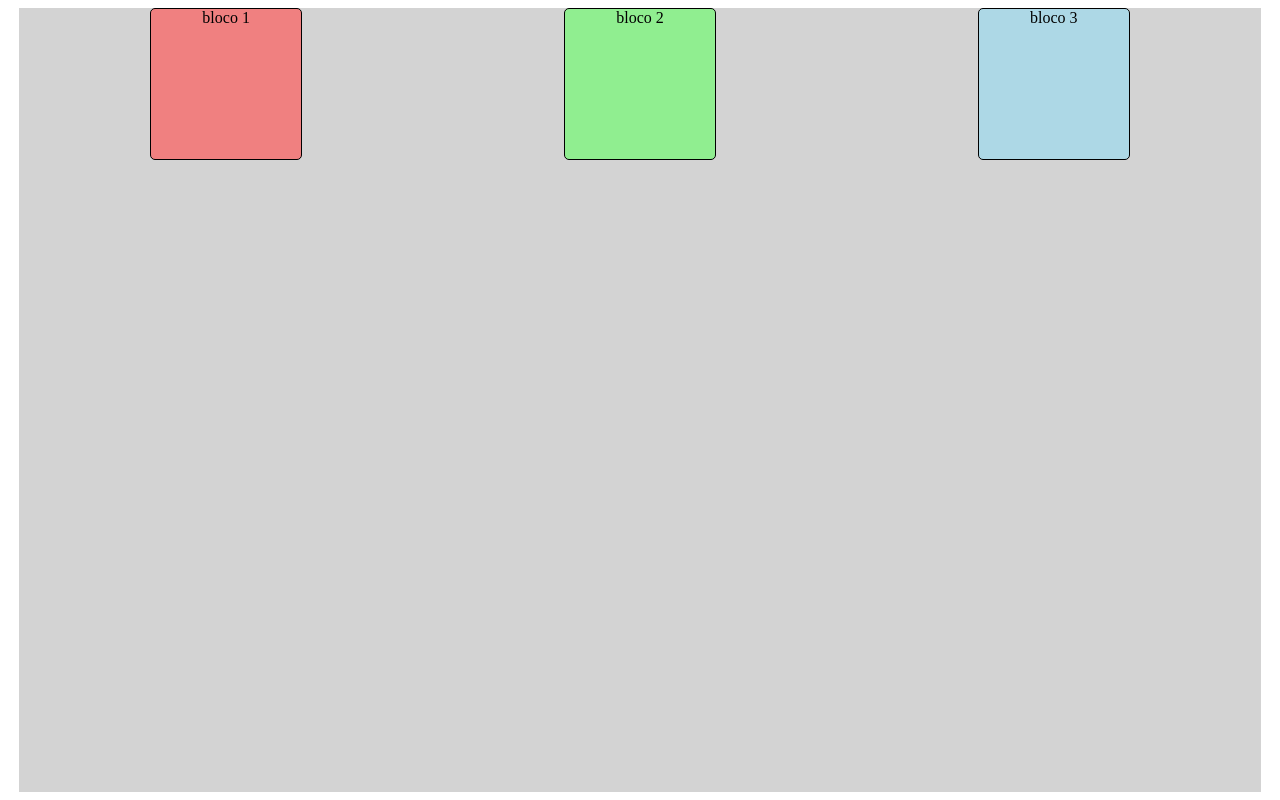
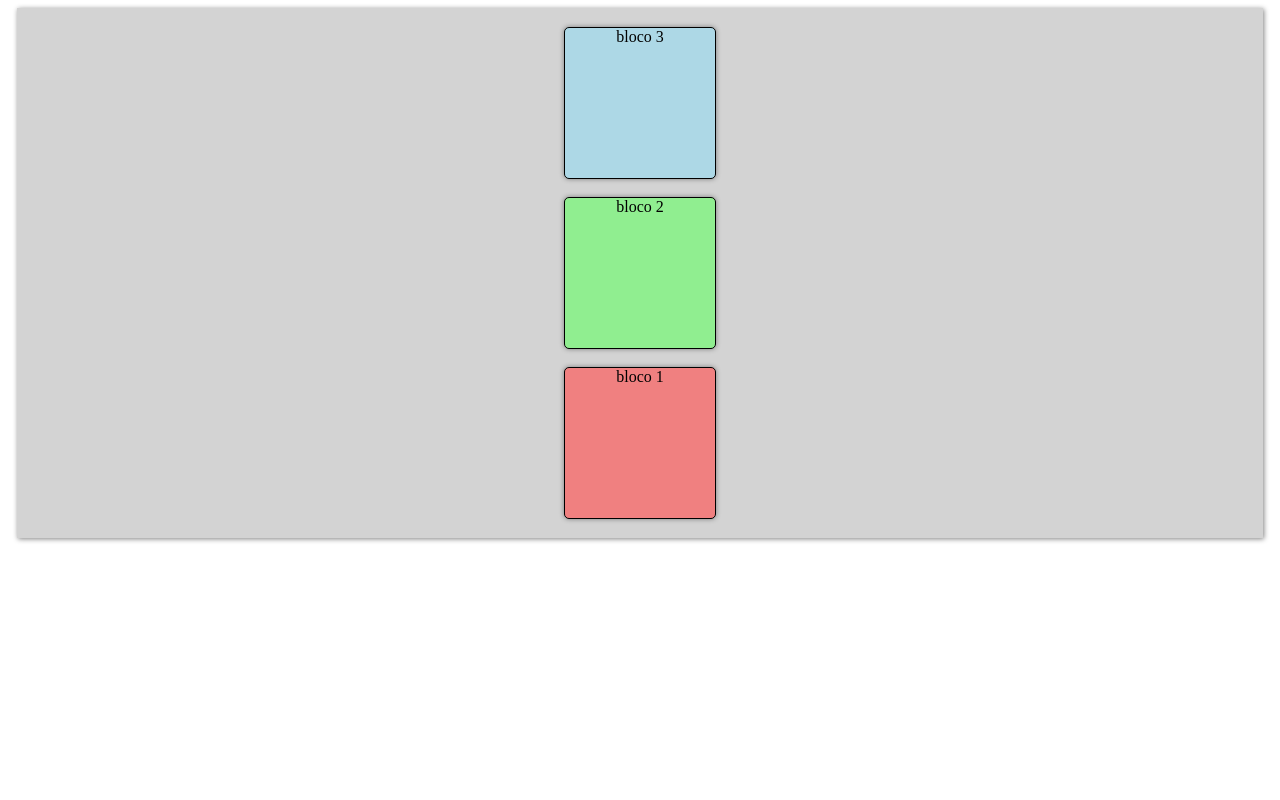
Before and after one commit to LuizFG17/html-css, a plain HTML site: page exercicios/ex027/flexbox.html in a window 1280 px wide. Drawn offline with Linux system fonts and the light colour scheme.

Commit message:
exercicio flexbox

```diff
--- a/exercicios/ex027/style.css
+++ b/exercicios/ex027/style.css
@@ -4,10 +4,16 @@
     display: flex;
     justify-content: space-around;
     background-color: lightgray;
-    height: 98vh;
-    width: 97vw;
-    flex-direction: row;
+    height: 500px;
+    width: 95vw;
+    flex-direction: column-reverse;
     margin: auto;
+    flex-wrap: wrap;
+    padding: 15px;
+    align-content: center;
+    row-gap: 10px;
+    column-gap: 10px;
+    box-shadow: 1px 1px 5px rgba(0, 0, 0, 0.493);
 }
 
 main > div {
@@ -20,6 +26,7 @@ main > div.b1 {
     border: 1px solid black;
     background-color: lightcoral;
     border-radius: 5px;
+    box-shadow: 0px 0px 5px rgba(0, 0, 0, 0.418);
 }
 
 main > div.b2 {
@@ -28,6 +35,7 @@ main > div.b2 {
     border: 1px solid black;
     background-color: lightgreen;
     border-radius: 5px;
+    box-shadow: 0px 0px 5px rgba(0, 0, 0, 0.418);
 }
 
 main > div.b3 {
@@ -36,4 +44,5 @@ main > div.b3 {
     border: 1px solid black;
     background-color: lightblue;
     border-radius: 5px;
+    box-shadow: 0px 0px 5px rgba(0, 0, 0, 0.418);
 }
```
